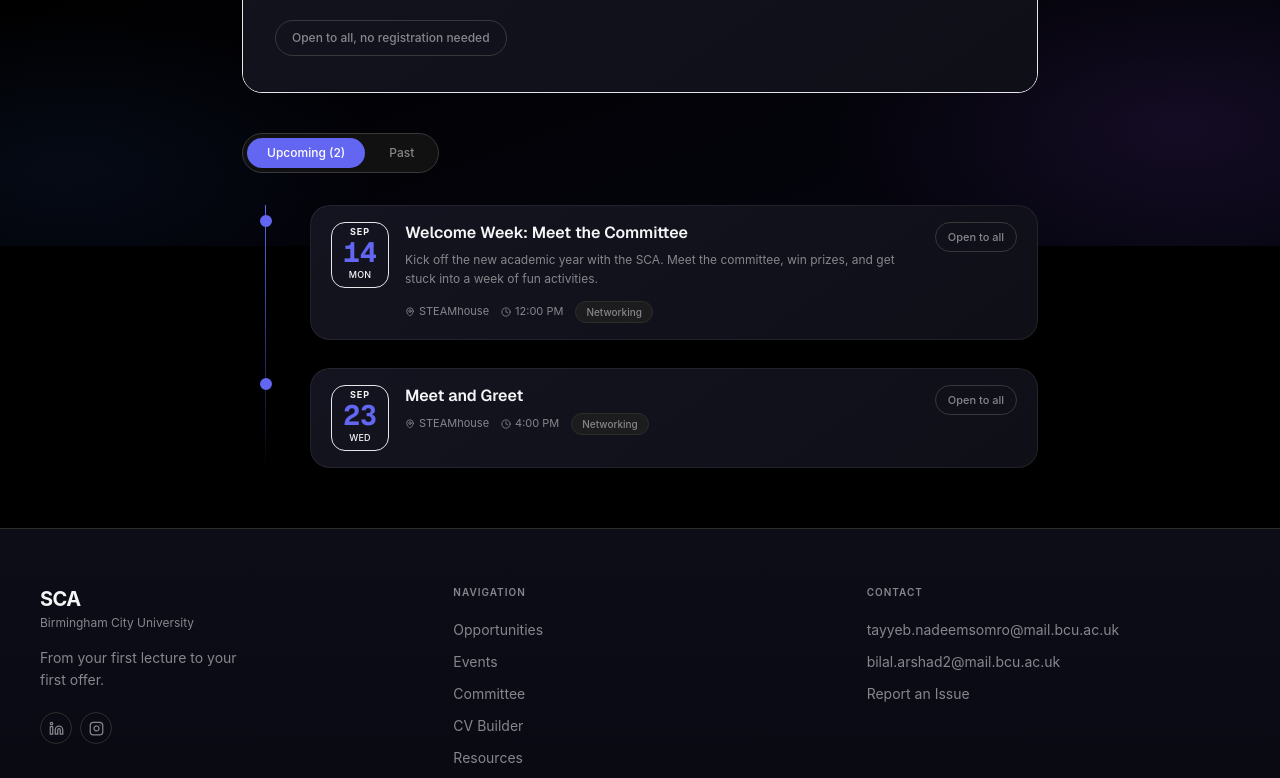
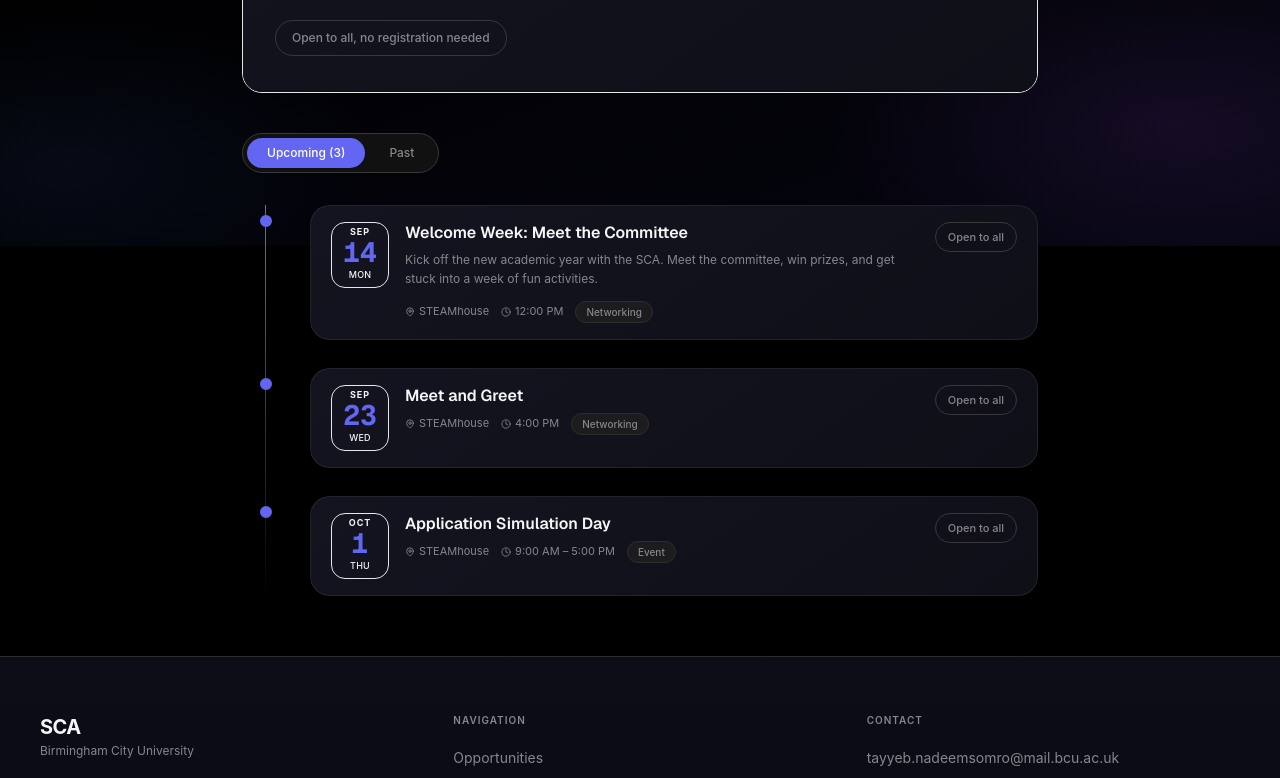
Before and after one commit to uffbilxl/sca, a Next.js app: page /events in a window 1280 px wide. Shown: the part 554-1332 px from the top of the page. Built offline with nearby package versions, Linux system fonts and the light colour scheme.

Commit message:
Add Application Simulation Day event

```diff
--- a/src/app/events/page.tsx
+++ b/src/app/events/page.tsx
@@ -35,6 +35,20 @@ const EVENTS: SCAEvent[] = [
     registrations: 0,
     registrationUrl: null,
     type: 'NETWORKING',
+    poster: null,
+  },
+  {
+    id: 'application-simulation-day-oct-2026',
+    title: 'Application Simulation Day',
+    description: null,
+    location: 'STEAMhouse',
+    isOnline: false,
+    date: new Date('2026-10-01T09:00:00'),
+    endDate: new Date('2026-10-01T17:00:00'),
+    spots: null,
+    registrations: 0,
+    registrationUrl: null,
+    type: 'OTHER',
     poster: null,
   },
   {
```
